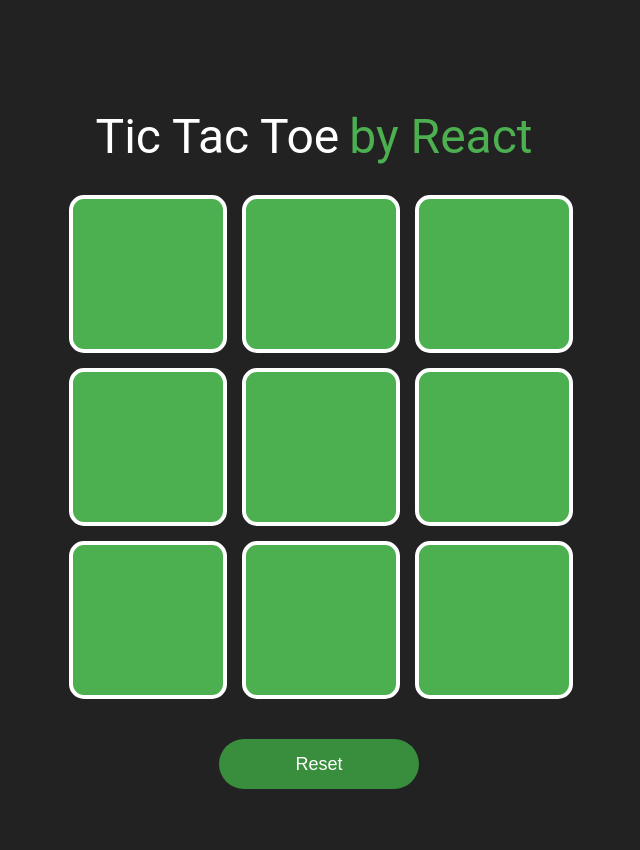
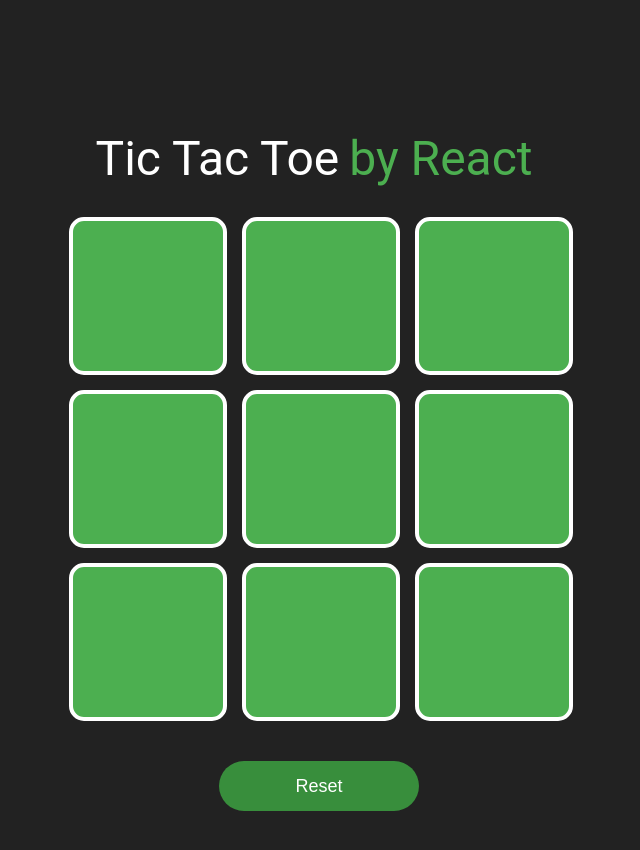
Before and after one commit to Endale2/tic-tac-toe-game-React-, a React (Create React App) app: page / in a window 1280 px wide. Shown: the top 850 px of the page, without its empty margins (321-961 px from the left). Built offline with nearby package versions, Linux system fonts and the light colour scheme.

Commit message:
final commit

```diff
--- a/src/index.css
+++ b/src/index.css
@@ -1,5 +1,6 @@
 body {
   background-color: #222;
   font-family: 'Roboto', sans-serif;
-  padding: 20px;
+  padding: 0;
+  margin:50px;
 }
```
